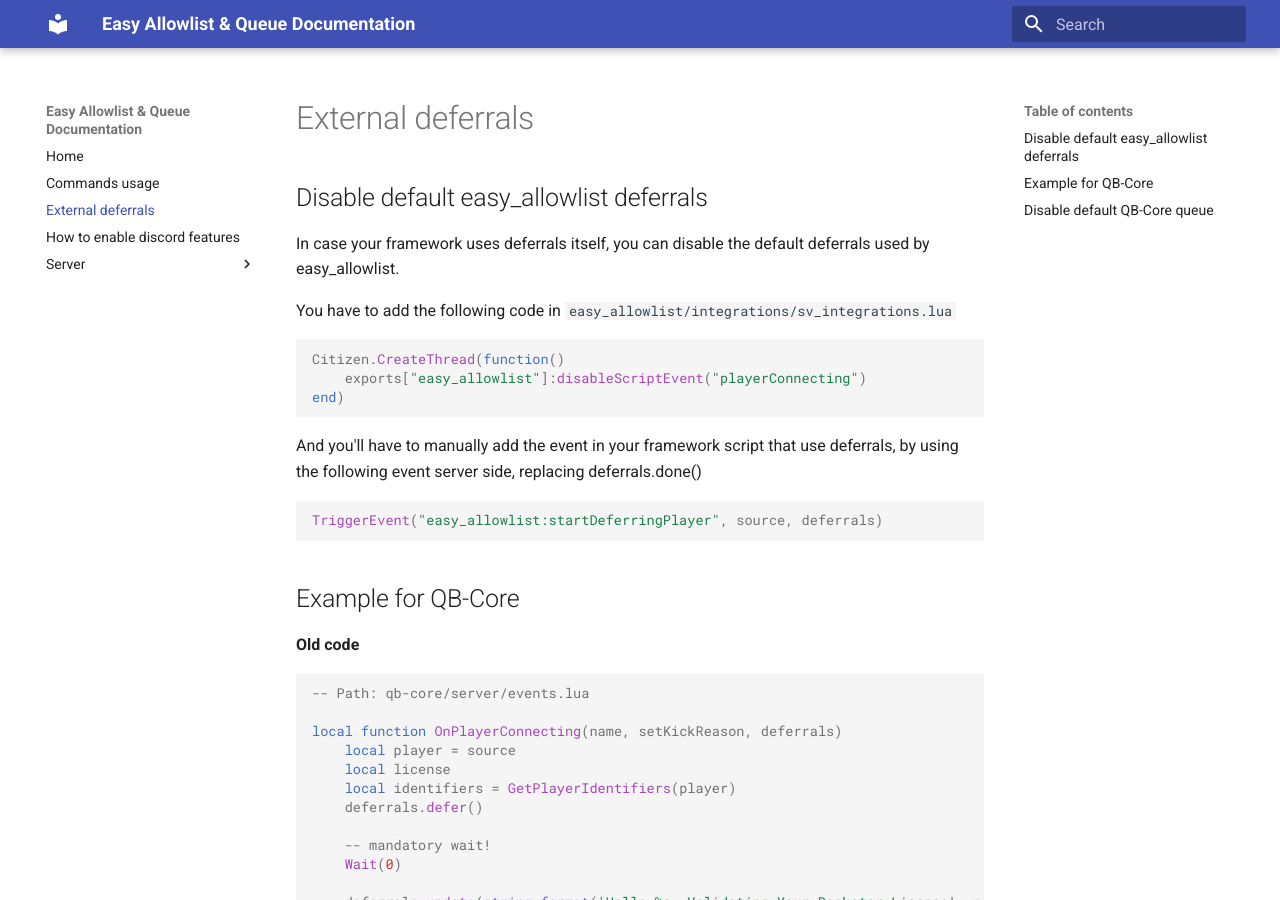
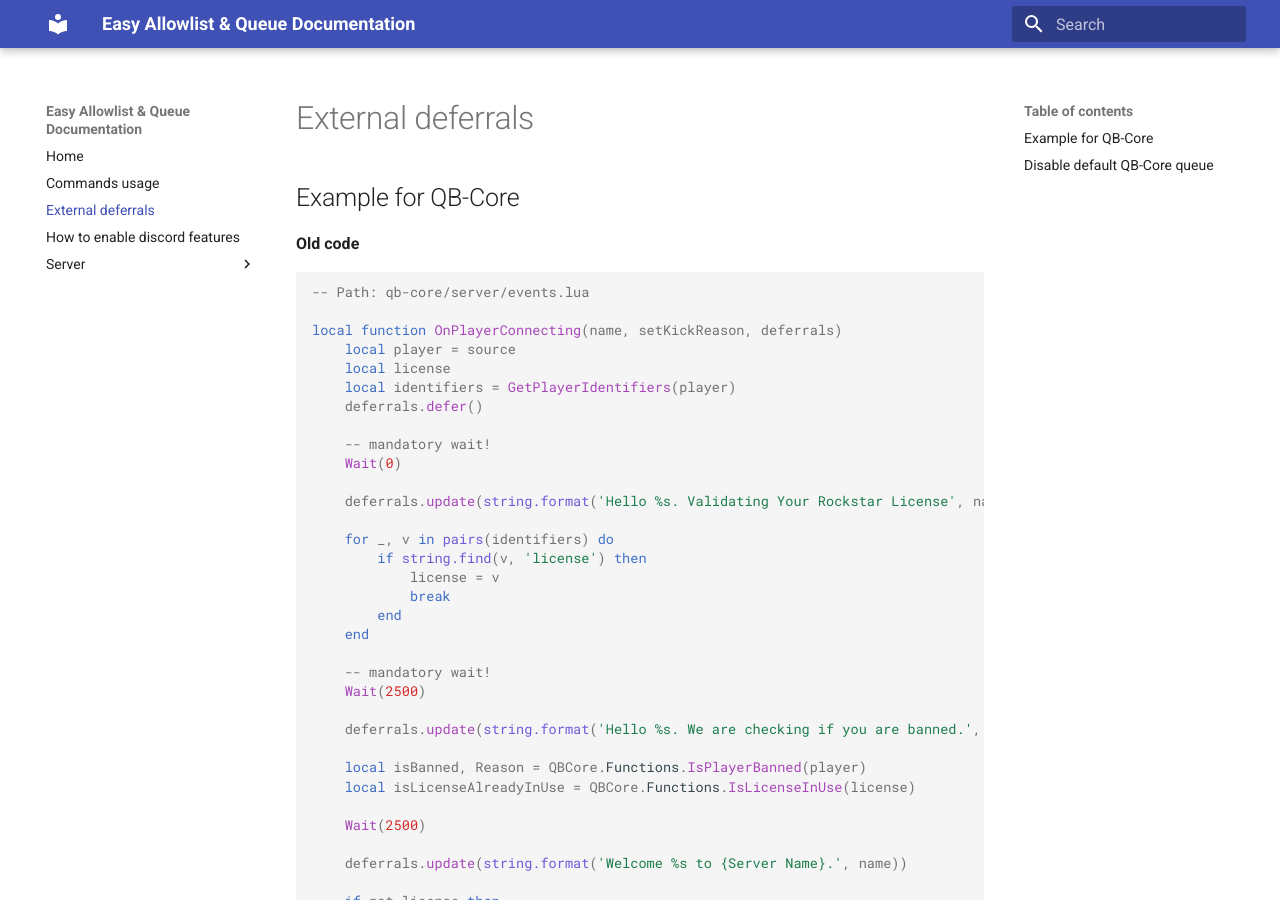
Before and after one commit to jaksam1074/Easy-Allowlist-documentation, an MkDocs documentation site: the page built from docs/external_deferrals.md, in a window 1280 px wide and 900 px high. Built offline with MkDocs 1.6.1 and Material for MkDocs 9.7.7, drawn with Linux system fonts in a browser that asks for light colours.

Commit message:
Rimossi external deferrals che non sono più utilizzabili

````diff
--- a/docs/external_deferrals.md
+++ b/docs/external_deferrals.md
@@ -1,21 +1,3 @@
-## Disable default easy_allowlist deferrals
-
-In case your framework uses deferrals itself, you can disable the default deferrals used by easy_allowlist.
-
-You have to add the following code in ```easy_allowlist/integrations/sv_integrations.lua```
-
-```lua
-Citizen.CreateThread(function()
-    exports["easy_allowlist"]:disableScriptEvent("playerConnecting")
-end)
-```
-
-And you'll have to manually add the event in your framework script that use deferrals, by using the following event server side, replacing deferrals.done()
-
-```lua
-TriggerEvent("easy_allowlist:startDeferringPlayer", source, deferrals)
-```
-
 ## Example for QB-Core
 
 **Old code**
````
